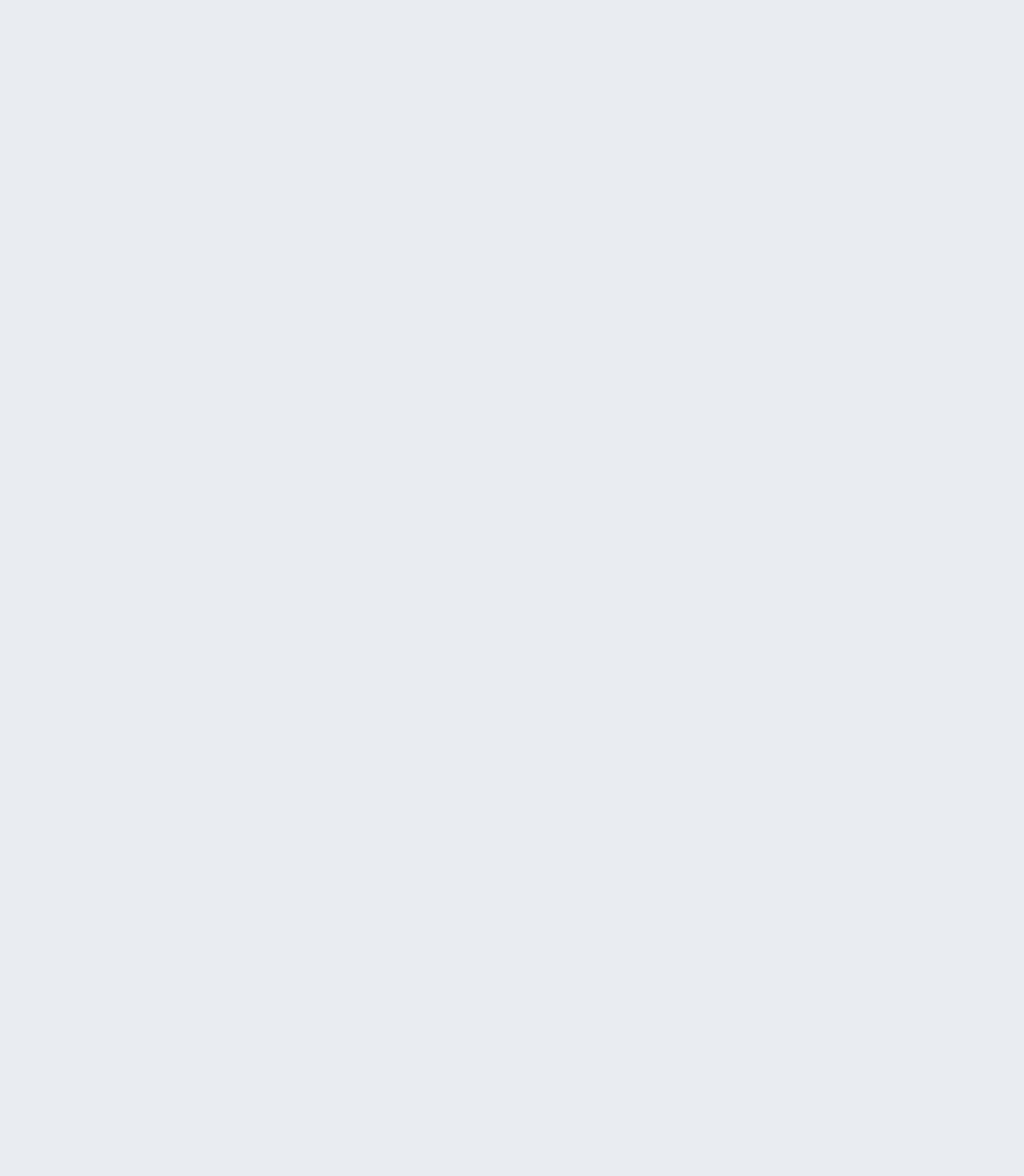
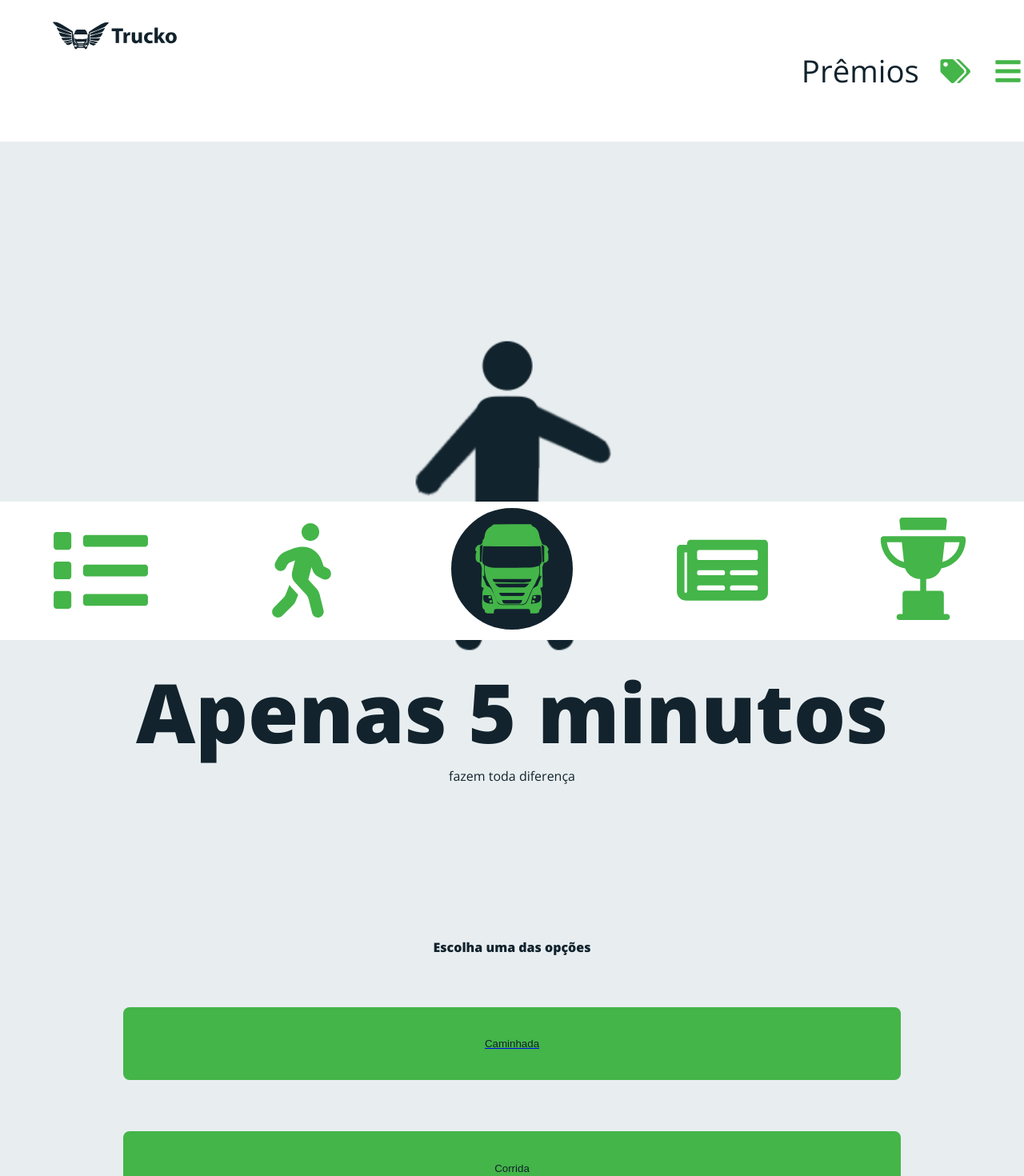
Before and after one commit to richardwellerson/trucko, a React (Create React App) app in the folder trucko/: page /exercises in a window 1280 px wide. Shown: the top 1470 px of the page at 80% size. Before the commit the page ends 800 px from the top, so only its background shows below. Built offline with nearby package versions, Linux system fonts and the light colour scheme.

Commit message:
Finalizando exercicios, ainda para concluir

```diff
--- a/trucko/src/App.js
+++ b/trucko/src/App.js
@@ -2,13 +2,11 @@ import React from "react";
 import { BrowserRouter, Switch, Route } from "react-router-dom";
 import StartForum from "./pages/StartForum";
 import Ranking from "./pages/Ranking";
-import Home2 from "./pages/Home2";
-import Home3 from "./pages/Home3";
-import Home from "./pages/Home";
 import HomeAll from "./pages/HomeAll";
 import FormHome from "./pages/FormHome";
 import FirstRun from "./pages/FirstRun";
-// import "antd/dist/antd.css";
+import Exercises from './pages/Exercises';
+import InExecution from './pages/InExecution';
 import "./App.css";
 
 const App = () => {
@@ -16,10 +14,12 @@ const App = () => {
     <BrowserRouter>
       <Switch>
         <Route exact path="/" component={HomeAll} />
-        <Route exact path="/createAccount" component={FormHome} />
-        <Route exact path="/firstRun" component={FirstRun} />
-        <Route exact path="/forum" component={StartForum} />
-        <Route exact path="/ranking" component={Ranking} />
+        <Route path="/createAccount" component={FormHome} />
+        <Route path="/exercises" component={Exercises} />
+        <Route exact path="/caminhada" component={InExecution} />
+        <Route path="/firstRun" component={FirstRun} />
+        <Route path="/forum" component={StartForum} />
+        <Route path="/ranking" component={Ranking} />
       </Switch>
     </BrowserRouter>
   );
--- a/trucko/src/components/Footer.jsx
+++ b/trucko/src/components/Footer.jsx
@@ -5,16 +5,26 @@ import Truck from '../img/StartAct.svg';
 import News from '../img/News.svg';
 import Trophy from '../img/Trophy.svg';
 import "../styles/Footer.css";
-
+import { Link } from 'react-router-dom';
 
 const Footer = () => {
   return (
     <div className="footer">
-      <img src={Forum} alt="Forum" />
-      <img src={Exercise} alt="Exercise" />
-      <img className="footer_truck" src={Truck} alt="Point" />
-      <img src={News} alt="News" />
-      <img src={Trophy} alt="Ranking" />
+      <Link to="/forum">
+        <img src={Forum} alt="Forum" />
+      </Link>
+      <Link to="/exercises">
+        <img src={Exercise} alt="Exercise" />
+      </Link>
+      <Link to="/firstRun">
+        <img className="footer_truck" src={Truck} alt="Point" />
+      </Link>
+      <Link to="/news">
+        <img src={News} alt="News" />
+      </Link>
+      <Link to="/ranking">
+        <img src={Trophy} alt="Ranking" />
+      </Link>
     </div>
   );
 };
--- a/trucko/src/pages/Exercises.jsx
+++ b/trucko/src/pages/Exercises.jsx
@@ -1,24 +1,33 @@
 import React from 'react';
+import { Link } from 'react-router-dom';
 import ExercisesImg from '../img/exercicios.png';
+import Header from '../components/Header';
+import Footer from '../components/Footer';
 import '../styles/Exercises.css';
 
 const Exercises = () => {
   return (
-    <div class="container">
-      <div class="title">
+    <div>
+      <Header />
+      <div className="container">
+        <div className="title">
           <p>Cuide da sua saúde e <strong>acumule</strong> pontos</p>
         </div>
-      <div class="frase">
+        <div className="frase">
           <img src={ExercisesImg} alt="person" />
-        <p class="destaque">Apenas 5 minutos</p>
+          <p className="destaque">Apenas 5 minutos</p>
           <p>fazem toda diferença</p>
         </div>
-      <div class="escolherExer">
+        <div className="escolherExer">
           <p>Escolha uma das opções</p>
-        <button class="btn-principal">Caminhada</button>
-        <button class="btn-principal">Corrida</button>
-        <button class="btn-principal">Polichinelo</button>
+          <Link to="/caminhada">
+            <button type="button" className="btn-principal">Caminhada</button>
+          </Link>
+          <button className="btn-principal">Corrida</button>
+          <button className="btn-principal">Polichinelo</button>
         </div>
+      </div>
+      <Footer />
     </div>
   );
 };
--- a/trucko/src/pages/InExecution.jsx
+++ b/trucko/src/pages/InExecution.jsx
@@ -1,14 +1,18 @@
-import React from 'react';
+import React, { useState } from 'react';
+import Header from '../components/Header';
+import Footer from '../components/Footer';
 import '../styles/InExecution.css';
 
 const InExecution = () => {
   return (
+    <div>
+      <Header />
       <div class="container">
         <div class="title">
           <p>Registrando Caminhada</p>
         </div>
         <div class="contador cronometro">
-        <p class="destaque">4:59</p>
+          <p class="destaque"></p>
           <p>Tempo</p>
         </div>
         <div class="contador distancia">
@@ -20,6 +24,8 @@ const InExecution = () => {
           <button type="button" class="btn-principal">Finalizar</button>
         </div>
       </div>
+      <Footer />
+    </div>
   );
 };
 
--- a/trucko/src/pages/StartForum.jsx
+++ b/trucko/src/pages/StartForum.jsx
@@ -37,10 +37,10 @@ const StartForum = () => {
         <div className="descri">
           <div className="box">
             <p className="destaque">Fórum</p>
-            <span>
+            <p>
               Tem alguma dúvida, precisa de alguma ajuda ou está passando por algum dificuldade?
               Deixe sua pergunta que outros caminhoneiros te ajudam.
-          </span>
+          </p>
           </div>
         </div>
         <Footer />
--- a/trucko/src/styles/Exercises.css
+++ b/trucko/src/styles/Exercises.css
@@ -5,13 +5,13 @@
 
 .destaque {
   font-weight: 900;
-  font-size: 8vw;
+  font-size: 6.5vw;
 }
 
 .title {
   width: 60vw;
   display: block;
-  margin: 6vw auto 0;
+  margin: 18vh auto 0;
 }
 
 .title .destaque {
@@ -36,6 +36,11 @@
   margin: 5vw auto;
   font-weight: 400;
 }
+
+.btn-principal a:link {
+  text-decoration: none;
+}
+
 .btn-secundario {
   background-color: #11232d;
   color: #e8edef;
@@ -47,6 +52,7 @@
   border-radius: 8px;
   margin: 5vw auto;
 }
+
 /*Tela aqui*/
 
 .frase {
--- a/trucko/src/styles/FirstRun.css
+++ b/trucko/src/styles/FirstRun.css
@@ -27,5 +27,5 @@
 }
 
 .welcome_all {
-  padding: 4vh 0;
+  padding: 14vh 0 4vh 0;
 }
--- a/trucko/src/styles/Forum.css
+++ b/trucko/src/styles/Forum.css
@@ -22,6 +22,7 @@ select {
 }
 
 .select {
+  margin-top: 14vh;
   position: relative;
   display: flex;
   width: 34vw;
@@ -34,7 +35,7 @@ select {
 
 select {
   flex: 1;
-  padding: 0 .5em;
+  padding: 0 1.5em;
   color: #11232d;
   cursor: pointer;
   font-size: 4.5vw;
@@ -63,7 +64,7 @@ select {
 }
 
 .anonimo img {
-  width: 35vw;
+  width: 25vw;
   display: block;
   margin: 0 auto;
 }
@@ -107,10 +108,11 @@ select {
   padding: 3vw;
   border-radius: 8px;
   margin: 5vw auto;
+  text-decoration: none;
 }
 
 .descri .box {
-  width: 70vw;
+  width: 79vw;
   display: block;
   margin: 0 auto;
 }
@@ -126,9 +128,9 @@ select {
 
 .indicativo {
   position: absolute;
-  right: 27vw;
-  bottom: 15vh;
-  width: 6vw;
+  right: 37vw;
+  bottom: 11vh;
+  width: 2vw;
 }
 
 .indicativo img {
--- a/trucko/src/styles/Header.css
+++ b/trucko/src/styles/Header.css
@@ -3,6 +3,7 @@
   padding: 3vh 0;
   background-color: white;
   width: 100%;
+  position: fixed;
   justify-content: space-between;
 }
 
--- a/trucko/src/styles/InExecution.css
+++ b/trucko/src/styles/InExecution.css
@@ -11,7 +11,7 @@
 .title {
   width: 60vw;
   display: block;
-  margin: 6vw auto 0;
+  margin: 18vh auto 0;
 }
 
 .title .destaque {
@@ -35,6 +35,7 @@
   border-radius: 8px;
   margin: 5vw auto;
   font-weight: 400;
+  text-decoration: none;
 }
 
 .btn-secundario {
@@ -52,7 +53,7 @@
 /*Tela aqui*/
 
 .contador {
-  margin: 20vw auto 0;
+  margin: 4vw auto 0;
 }
 
 .contador p {
--- a/trucko/src/styles/SurpriseQuestion.css
+++ b/trucko/src/styles/SurpriseQuestion.css
@@ -38,6 +38,7 @@
   padding: 3vw;
   border-radius: 8px;
   margin: 5vw auto;
+  text-decoration: none;
 }
 
 .descri p {
```
Lines whose indentation alone changed are shown as unchanged.
